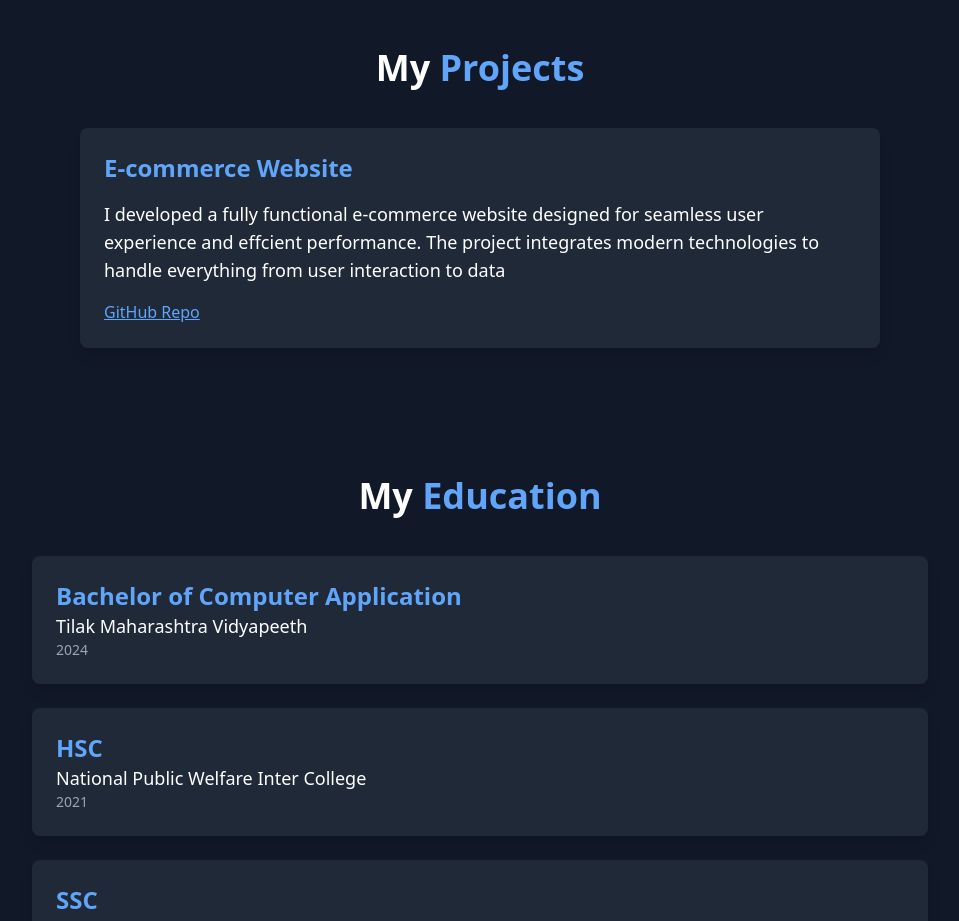
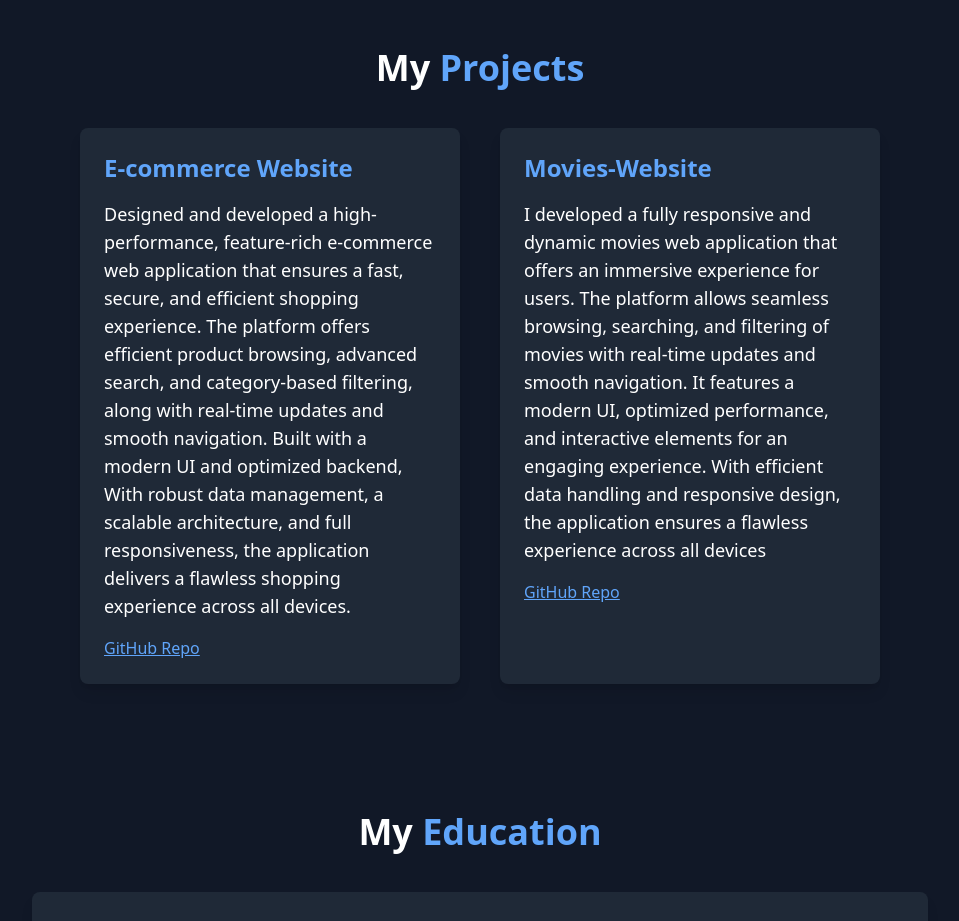
Before and after one commit to vishalp0407/my-portfolio, a React (Vite) app: page / in a window 1280 px wide. Shown: the part 1400-2321 px from the top of the page, without its empty margins (160-1119 px from the left). Built offline with nearby package versions, Linux system fonts and the light colour scheme.

Commit message:
I addd my new project Movie-Application

```diff
--- a/src/screens/Projects.jsx
+++ b/src/screens/Projects.jsx
@@ -3,9 +3,16 @@ const Projects = () => {
     {
       title: "E-commerce Website",
       description:
-        "I developed a fully functional e-commerce website designed for seamless user experience and effcient performance. The project integrates modern technologies to handle everything from user interaction to data",
+        "Designed and developed a high-performance, feature-rich e-commerce web application that ensures a fast, secure, and efficient shopping experience. The platform offers efficient product browsing, advanced search, and category-based filtering, along with real-time updates and smooth navigation. Built with a modern UI and optimized backend,  With robust data management, a scalable architecture, and full responsiveness, the application delivers a flawless shopping experience across all devices.",
       demoLink: "project-link",
       repoLink: "https://github.com/vishalp0407/E-commerce",
+    },
+    {
+      title: "Movies-Website",
+      description:
+        "I developed a fully responsive and dynamic movies web application that offers an immersive experience for users. The platform allows seamless browsing, searching, and filtering of movies with real-time updates and smooth navigation. It features a modern UI, optimized performance, and interactive elements for an engaging experience. With efficient data handling and responsive design, the application ensures a flawless experience across all devices",
+      demoLink: "project-link",
+      repoLink: "https://github.com/vishalp0407/Movies-Application",
     },
   ];
   return (
@@ -18,7 +25,7 @@ const Projects = () => {
           My <span className="text-blue-400">Projects</span>
         </h2>
 
-        <div className="grid grid-cols-1 sm:grid-cols-1  sm:px-28 ">
+        <div className="grid grid-cols-1 sm:grid-cols-2 sm:px-28 gap-10 ">
           {projects.map((project, index) => (
             <div
               key={index}
```
